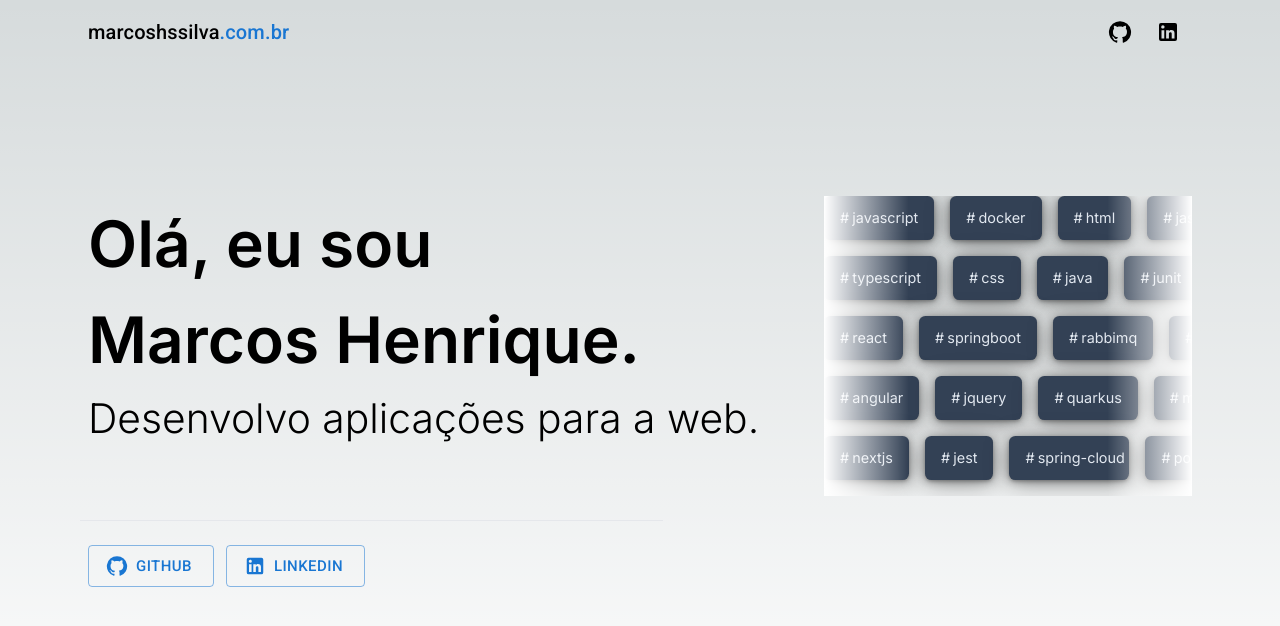
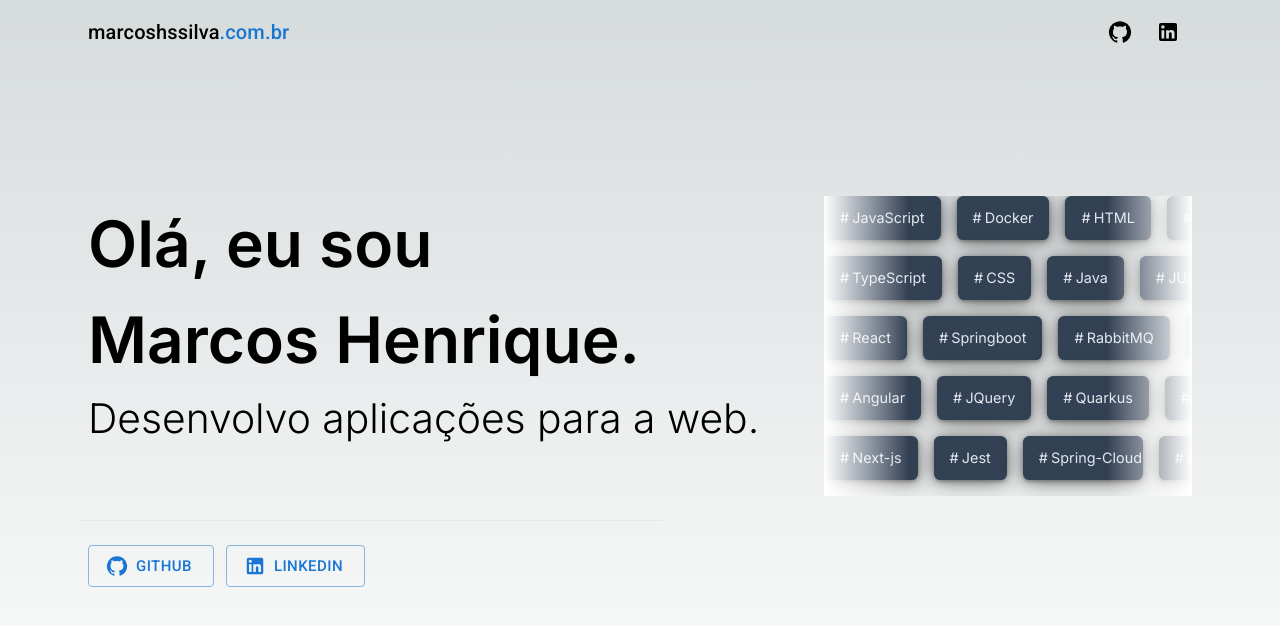
Before and after one commit to marcoshssilva/marcosilva.dev, a Next.js app: page / in a window 1280 px wide. Shown: the top 626 px of the page. Built offline with nearby package versions, Linux system fonts and the light colour scheme.

Commit message:
Change content from tags

```diff
--- a/src/app/components/header-group-langs/header-group-langs.tsx
+++ b/src/app/components/header-group-langs/header-group-langs.tsx
@@ -21,23 +21,23 @@ export default function HeaderGroupLangsComponent() {
   const itens: HeaderGroupRowComponentData[] = [
     {
       id: 1,
-      itens: [{ content: 'javascript'}, { content: 'docker'}, { content: 'html'}, { content: 'jasmine'}, { content: 'hibernate'}, { content: 'jenkins'}, { content: 'git'}, { content: 'ubuntu'}, { content: 'oracle-linux'}, { content: 'netdata'}]
+      itens: [{ content: 'JavaScript'}, { content: 'Docker'}, { content: 'HTML'}, { content: 'Jasmine'}, { content: 'Hibernate'}, { content: 'Jenkins'}, { content: 'Git'}, { content: 'Ubuntu'}, { content: 'Oracle Linux'}, { content: 'Netdata'}]
     },
     {
       id: 2,
-      itens: [{ content: 'typescript'}, { content: 'css'}, { content: 'java'}, { content: 'junit'}, { content: 'kubernetes'}, { content: 'grafana'}, { content: 'prometheus'}, { content: 'nest'}, { content: 'rabbimq'}]
+      itens: [{ content: 'TypeScript'}, { content: 'CSS'}, { content: 'Java'}, { content: 'JUnit'}, { content: 'Kubernetes'}, { content: 'Grafana'}, { content: 'Prometheus'}, { content: 'Nest'}, { content: 'RabbitMQ'}]
     },
     {
       id: 3,
-      itens: [{ content: 'react'}, { content: 'springboot'}, { content: 'rabbimq'}, { content: 'sonarqube'}, { content: 'gitlab'}, { content: 'github'}, { content: 'java-ee'}, { content: 'kafka'}]
+      itens: [{ content: 'React'}, { content: 'Springboot'}, { content: 'RabbitMQ'}, { content: 'SonarQube'}, { content: 'Gitlab'}, { content: 'Github'}, { content: 'Java-EE'}, { content: 'Apache Kafka'}]
     },
     {
       id: 4,
-      itens: [{ content: 'angular'}, { content: 'jquery'}, { content: 'quarkus'}, { content: 'mysql'}, { content: 'redis'}, { content: 'linux'}, { content: 'aws'}, { content: 'oracle-cloud '}, { content: 'jakarta'}]
+      itens: [{ content: 'Angular'}, { content: 'JQuery'}, { content: 'Quarkus'}, { content: 'MySQL'}, { content: 'Redis'}, { content: 'Linux'}, { content: 'AWS'}, { content: 'Oracle-Cloud '}, { content: 'Jakarta'}]
     },
     {
       id: 5,
-      itens: [{ content: 'nextjs'}, { content: 'jest'}, { content: 'spring-cloud'}, { content: 'postgresql'}, { content: 'mongodb'}, { content: 'podman'}, { content: 's3'}, { content: 'sql-server'}, { content: 'azure'}]
+      itens: [{ content: 'Next-js'}, { content: 'Jest'}, { content: 'Spring-Cloud'}, { content: 'PostgreSQL'}, { content: 'MongoDB'}, { content: 'Podman'}, { content: 'Amazon S3'}, { content: 'SQL-Server'}, { content: 'Azure Cloud'}]
     }
   ];
 
```
